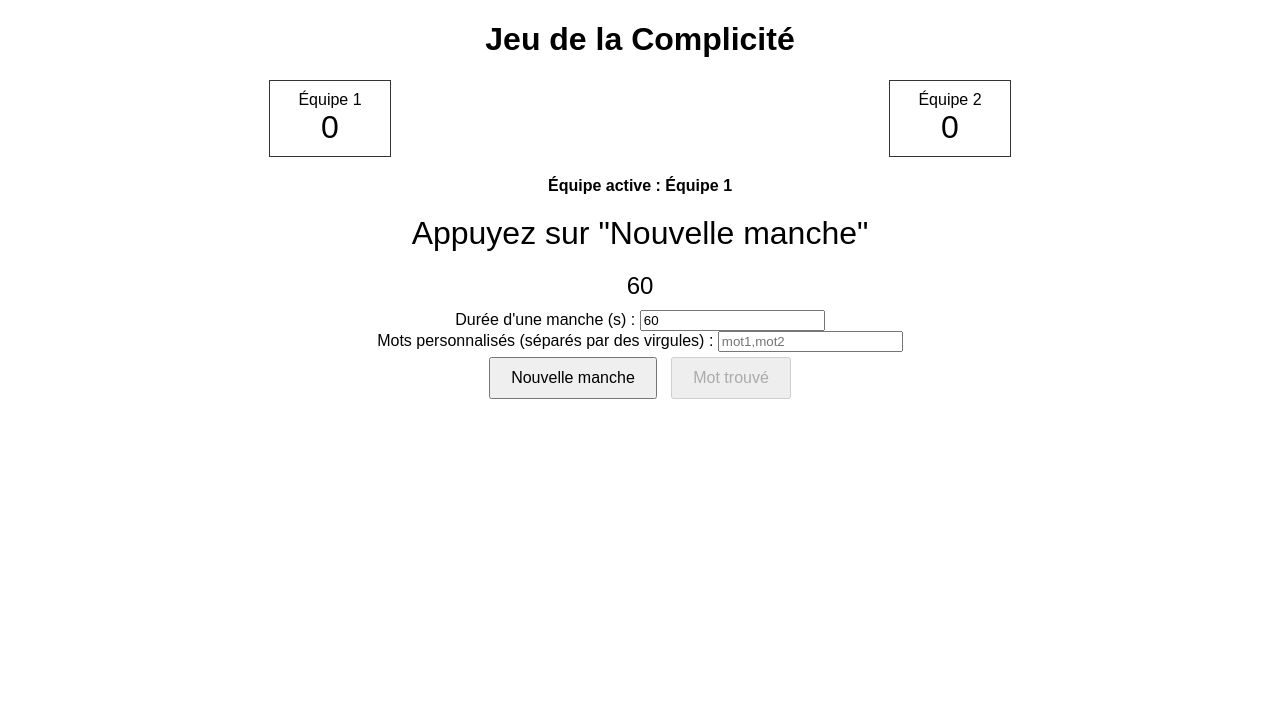
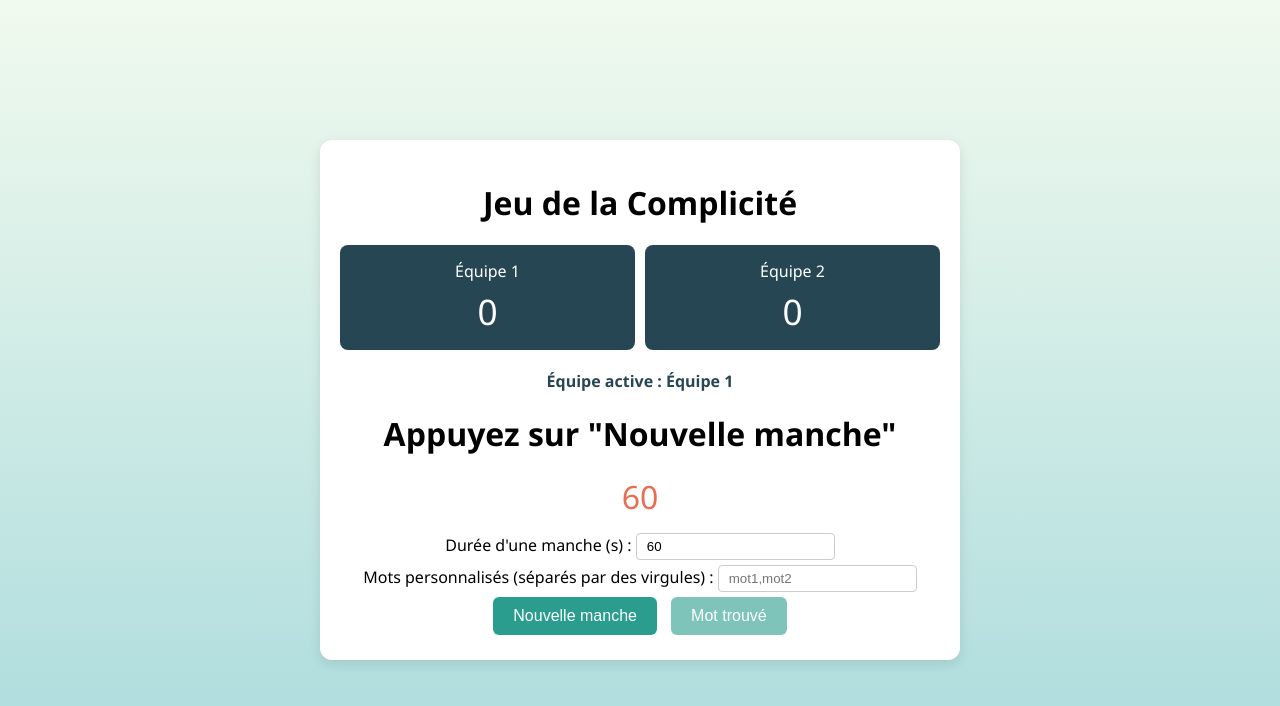
Before and after one commit to omenforceso1/Jeux, a plain HTML site: page index.html in a window 1280 px wide. Drawn offline with Linux system fonts and the light colour scheme.

Commit message:
Enhance design

```diff
--- a/index.html
+++ b/index.html
@@ -7,6 +7,7 @@
     <link rel="stylesheet" href="style.css">
 </head>
 <body>
+    <div class="container">
     <h1>Jeu de la Complicité</h1>
 
     <div id="scoreboard">
@@ -39,6 +40,7 @@
         <button id="correct" disabled>Mot trouvé</button>
     </div>
 
+    </div> <!-- end container -->
     <script src="script.js"></script>
 </body>
 </html>
--- a/style.css
+++ b/style.css
@@ -1,45 +1,97 @@
+:root {
+    --primary: #2a9d8f;
+    --secondary: #264653;
+    --accent: #e76f51;
+    --bg-start: #f1faee;
+    --bg-end: #a8dadc;
+}
+
 body {
-    font-family: Arial, sans-serif;
-    margin: 20px;
+    font-family: "Segoe UI", Tahoma, Geneva, Verdana, sans-serif;
+    margin: 0;
     text-align: center;
+    background: linear-gradient(to bottom, var(--bg-start), var(--bg-end));
+    min-height: 100vh;
+    display: flex;
+    align-items: center;
+    justify-content: center;
+}
+
+.container {
+    background: #fff;
+    padding: 20px;
+    border-radius: 12px;
+    box-shadow: 0 4px 12px rgba(0, 0, 0, 0.1);
+    max-width: 600px;
+    width: 100%;
 }
 
 #scoreboard {
     display: flex;
-    justify-content: space-around;
+    justify-content: space-between;
     margin-bottom: 20px;
+    gap: 10px;
 }
 
 .team {
-    border: 1px solid #333;
-    padding: 10px;
-    width: 100px;
+    flex: 1;
+    background: var(--secondary);
+    color: #fff;
+    padding: 15px 10px;
+    border-radius: 8px;
 }
 
 .score {
-    font-size: 2em;
+    font-size: 2.2em;
     display: block;
+    margin-top: 5px;
 }
 
 #active-team {
     margin-bottom: 20px;
     font-weight: bold;
+    color: var(--secondary);
 }
 
 #word-display {
     font-size: 2em;
     margin: 20px 0;
+    font-weight: bold;
 }
 
 #timer {
-    font-size: 1.5em;
+    font-size: 2em;
     margin: 10px 0;
+    color: var(--accent);
 }
 
 button {
     padding: 10px 20px;
     font-size: 1em;
     margin: 5px;
+    border: none;
+    border-radius: 6px;
+    background: var(--primary);
+    color: #fff;
+    cursor: pointer;
+    transition: background 0.3s ease;
+}
+
+button:disabled {
+    opacity: 0.6;
+    cursor: default;
+}
+
+button:hover:not(:disabled) {
+    background: var(--accent);
+}
+
+input[type="number"],
+input[type="text"] {
+    padding: 5px 10px;
+    border: 1px solid #ccc;
+    border-radius: 4px;
+    margin-top: 5px;
 }
 
 /* Ajustements pour les petits écrans */
```
